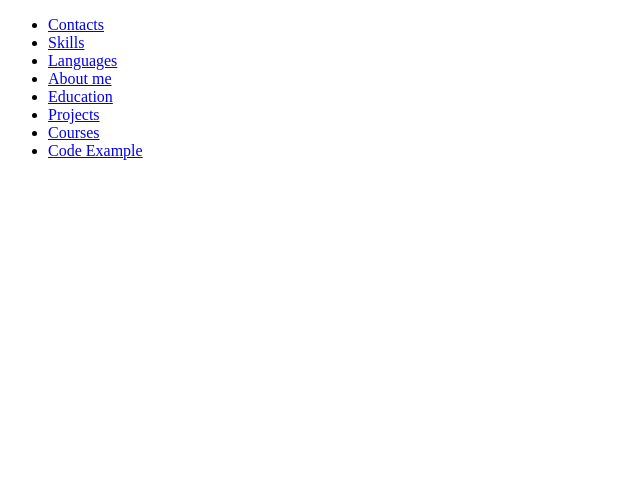
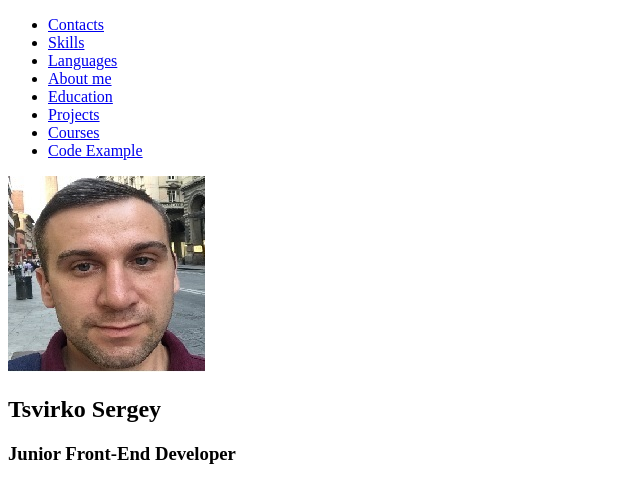
Before and after one commit to sergeytsvir/rsschool-cv, a plain HTML site: page index.html in a window 1280 px wide. Shown: the whole page, without its empty margins (0-640 px from the left). Drawn offline with Linux system fonts and the light colour scheme.

Commit message:
feat: add avatar photo

```diff
--- a/index.html
+++ b/index.html
@@ -30,7 +30,18 @@
       </div>
     </div>
   </header>
-  <main class="main"></main>
+  <main class="main">
+    <div class="container main-container">
+      <section class="section section-profile" id="profile">
+        <img src="./assets/my-photo.jpg" alt="logo" class="section-profile-logo">
+        <div class="section-profile-title">
+          <h1 class="section-title main-title">Tsvirko Sergey</h1>
+          <h3 class="section-subtitle">Junior Front-End Developer</h3>
+        </div>
+      </section>
+
+    </div>
+  </main>
   <footer class="footer"></footer>
 </body>
 </html>
```
